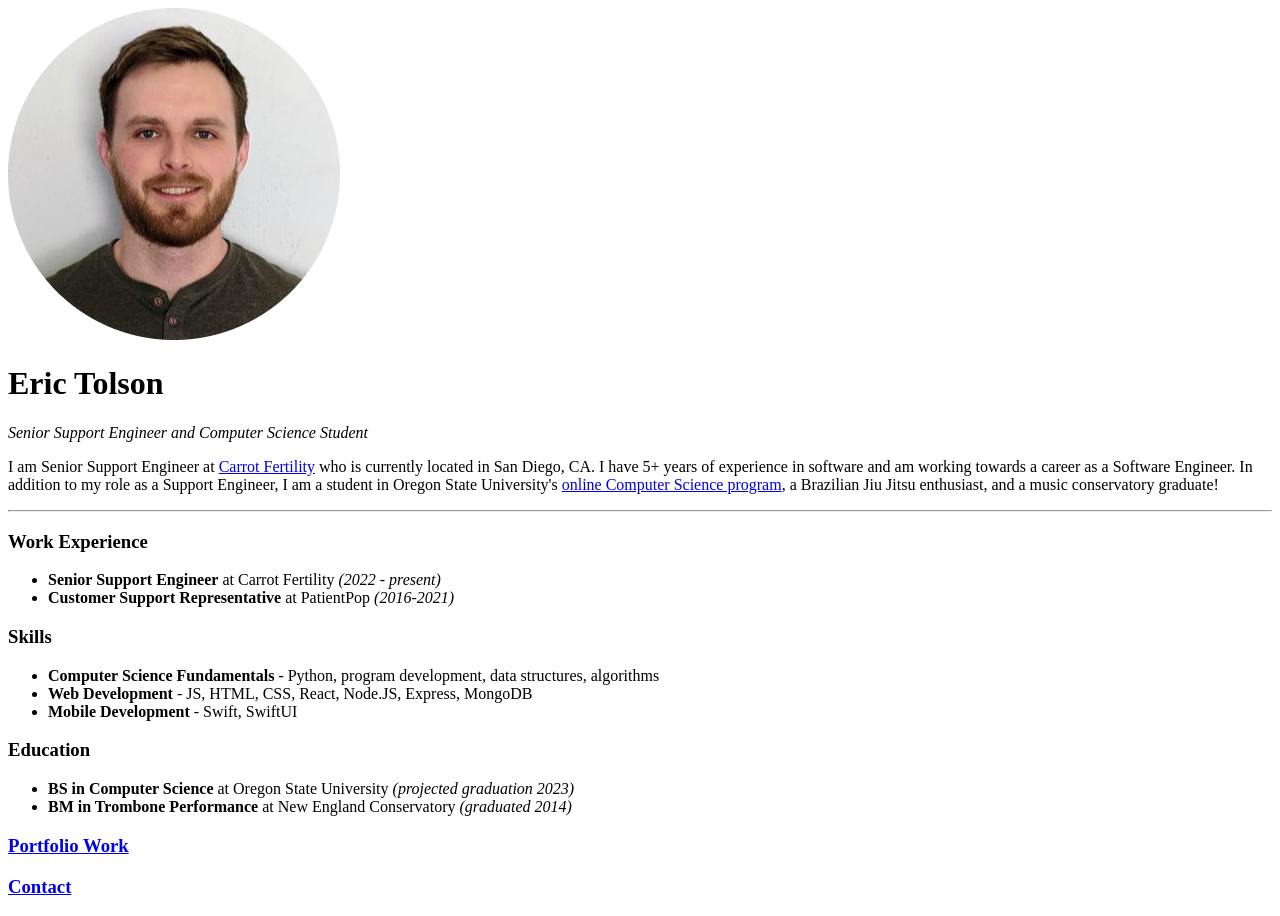
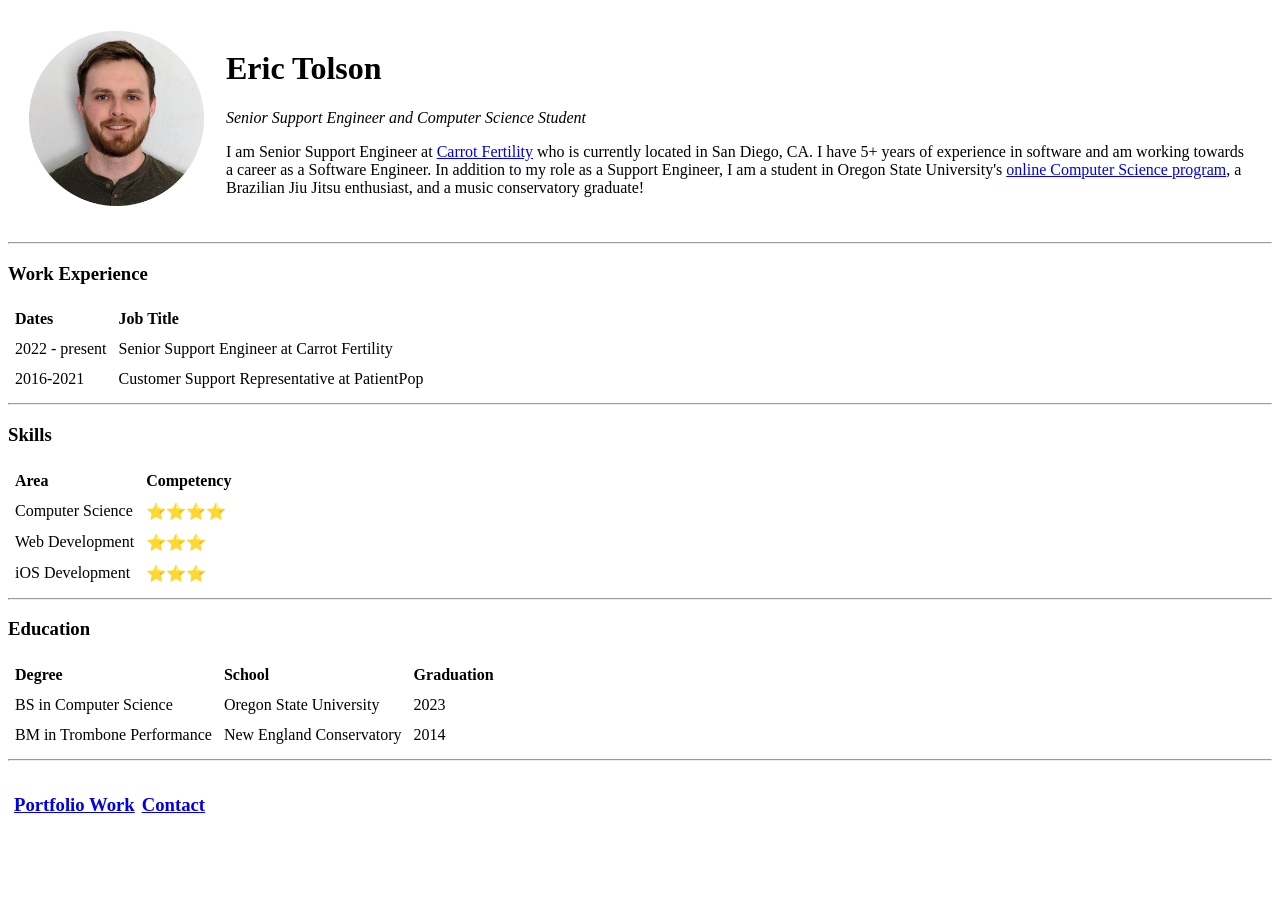
Before and after one commit to erictolson/personal-website-static, a plain HTML site: page index.html in a window 1280 px wide. After the commit the page ends 849 px from the top, so only its background shows below. Drawn offline with Linux system fonts and the light colour scheme.

Commit message:
reformatted, added contact form

```diff
--- a/index.html
+++ b/index.html
@@ -1,12 +1,16 @@
 <!DOCTYPE html>
 <html lang="en">
+
 <head>
     <meta charset="UTF-8" />
     <title>Eric's Personal Site</title>
 </head>
+
 <body>
-    <img src="eric-modified.png" alt="eric profile picture" />
-    <h1>Eric Tolson</h1>
+    <table cellspacing="20">
+        <tr>
+            <td><img src="eric-modified.png" alt="eric profile picture" height="175"/></td>
+            <td><h1>Eric Tolson</h1>
                 <p><em>Senior Support Engineer and Computer Science Student</em></p>
                 <p>
                     I am Senior Support Engineer at
@@ -15,47 +19,76 @@
                     software and am working towards a career as a Software Engineer. In
                     addition to my role as a Support Engineer, I am a student in Oregon State
                     University's
-      <a
-        href="https://ecampus.oregonstate.edu/online-degrees/undergraduate/computer-science-postbacc/"
-        >online Computer Science program</a
-      >, a Brazilian Jiu Jitsu enthusiast, and a music conservatory graduate!
-    </p>
+                    <a href="https://ecampus.oregonstate.edu/online-degrees/undergraduate/computer-science-postbacc/">online
+                        Computer Science program</a>, a Brazilian Jiu Jitsu enthusiast, and a music conservatory graduate!
+                </p></td>
+        </tr>
+    </table>
+
     <hr />
     <h3>Work Experience</h3>
-    <ul>
-      <li>
-        <strong>Senior Support Engineer</strong> at Carrot Fertility
-        <em>(2022 - present)</em>
-      </li>
-      <li>
-        <strong>Customer Support Representative</strong> at PatientPop
-        <em>(2016-2021)</em>
-      </li>
-    </ul>
+    <table cellpadding="5">
+        <thead>
+            <th align="left">Dates</th>
+            <th align="left">Job Title</th>
+            <th></th>
+        </thead>
+        <tbody>
+            <tr>
+                <td>2022 - present</td>
+                <td>Senior Support Engineer at Carrot Fertility</td>
+            </tr>
+            <tr>
+                <td>2016-2021</td>
+                <td>Customer Support Representative at PatientPop</td>
+            </tr>
+        </tbody>
+    </table>
+    <hr>
     <h3>Skills</h3>
-    <ul>
-      <li>
-        <strong>Computer Science Fundamentals</strong> - Python, program
-        development, data structures, algorithms
-      </li>
-      <li>
-        <strong>Web Development</strong> - JS, HTML, CSS, React, Node.JS,
-        Express, MongoDB
-      </li>
-      <li><strong>Mobile Development</strong> - Swift, SwiftUI</li>
-    </ul>
+    <table cellpadding="5" text-align="left">
+        <thead>
+            <th align="left">Area</th>
+            <th align="left">Competency</th>
+        </thead>
+        <tr>
+            <td>Computer Science</td>
+            <td>⭐️⭐️⭐️⭐️</td>
+        </tr>
+        <tr>
+            <td>Web Development</td>
+            <td>⭐️⭐️⭐️</td>
+        </tr>
+        <tr>
+            <td>iOS Development</td>
+            <td>⭐️⭐️⭐️</td>
+        </tr>
+    </table>
+    <hr>
     <h3>Education</h3>
-    <ul>
-      <li>
-        <strong>BS in Computer Science</strong> at Oregon State University
-        <em>(projected graduation 2023)</em>
-      </li>
-      <li>
-        <strong>BM in Trombone Performance</strong> at New England Conservatory
-        <em>(graduated 2014)</em>
-      </li>
-    </ul>
-    <h3><a href="https://github.com/erictolson?tab=repositories">Portfolio Work</a></h3>
-    <h3><a href="contact.html">Contact</a></h3>
+    <table cellpadding="5">
+        <thead>
+            <th align="left">Degree</th>
+            <th align="left">School</th>
+            <th align="left">Graduation</th>
+        </thead>
+        <tr>
+            <td>BS in Computer Science</td>
+            <td>Oregon State University</td>
+            <td>2023</td>
+        </tr>
+        <tr>
+            <td>BM in Trombone Performance</td>
+            <td>New England Conservatory</td>
+            <td>2014</td>
+        </tr>
+    </table>
+    <hr>
+    <table cellspacing="5">
+        <tr>
+            <td><h3><a href="https://github.com/erictolson?tab=repositories">Portfolio Work</a></h3></td>
+            <td><h3><a href="contact.html">Contact</a></h3></td>
+        </tr>
+    </table>
 </body>
 </html>
```
Also changed, not shown: contact.html (+11 -1 lines). Lines whose indentation alone changed are shown as unchanged.
